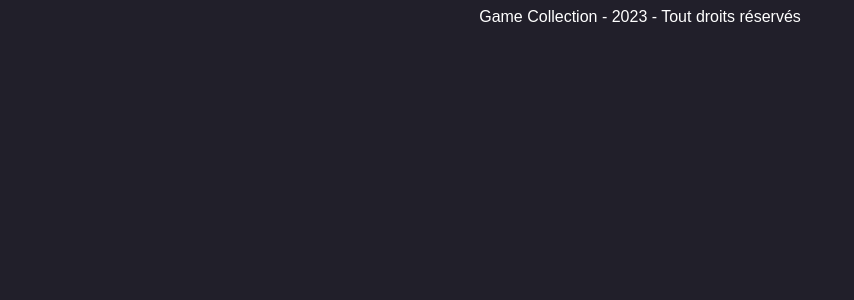
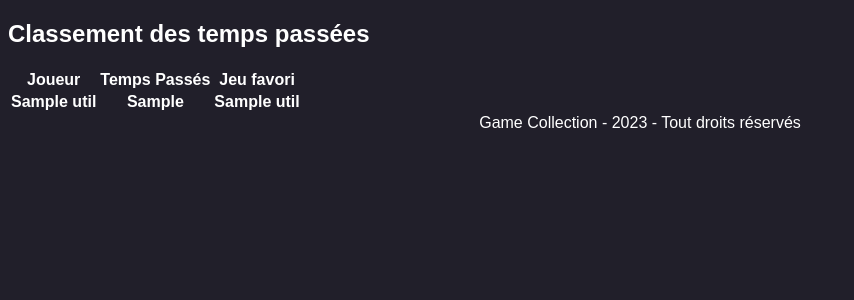
Before and after one commit to TymBou/game_collection, a PHP site: template views/classementView.php in a window 1280 px wide. Shown: the top 300 px of the page, without its empty margins (0-854 px from the left). Run offline with PHP 8.4, Linux system fonts and the light colour scheme; the template is opened without the code that fills it: most values are stand-ins (such as "Sample title", 1, 10 or a date in 2020); lists and menus that the app fills with data are empty.

Commit message:
[classement] modification

```diff
--- a/controllers/controller.php
+++ b/controllers/controller.php
@@ -15,6 +15,8 @@
         require('controllers/rechercheController.php');
     } elseif ($dir == 'creerJeu') {
         require('controllers/creerJeuController.php');
+    }elseif ($dir == 'classement') {
+        require('controllers/classementController.php');
     }
 
 }else {
--- a/views/classementView.php
+++ b/views/classementView.php
@@ -12,7 +12,25 @@
 
 <body>
 
-
+  <div>
+    <h2>Classement des temps passées</h2>
+  </div>
+  <div>
+    <table>
+        <tr>
+            <th>Joueur</th>
+            <th>Temps Passés</th>
+            <th>Jeu favori</th>
+        </tr>
+        <?php foreach ($utils as $util) { ?>
+        <tr>
+            <th><?php echo $util['nomUtil']?></th>
+            <th><?php echo $util['SUM(heureDeJeu)']?></th>
+            <th><?php echo $util['nomJeu']?></th>
+        </tr>
+            <?php } ?>
+    </table>
+  </div>
 
 </body>
 <footer>
```
Also changed, not shown: controllers/classementController.php (+7 -1 lines), models/classementModel.php (+7 -1 lines).
